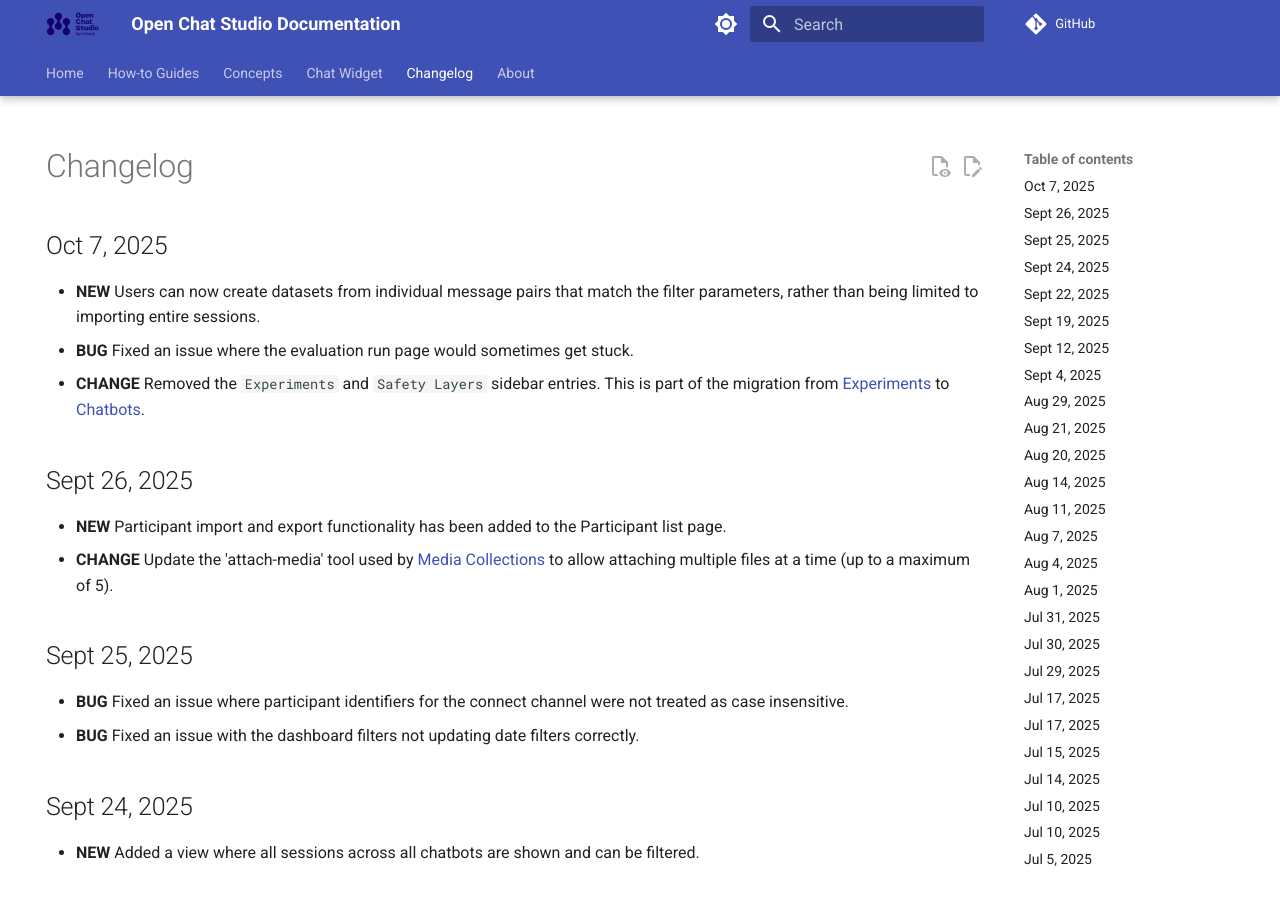
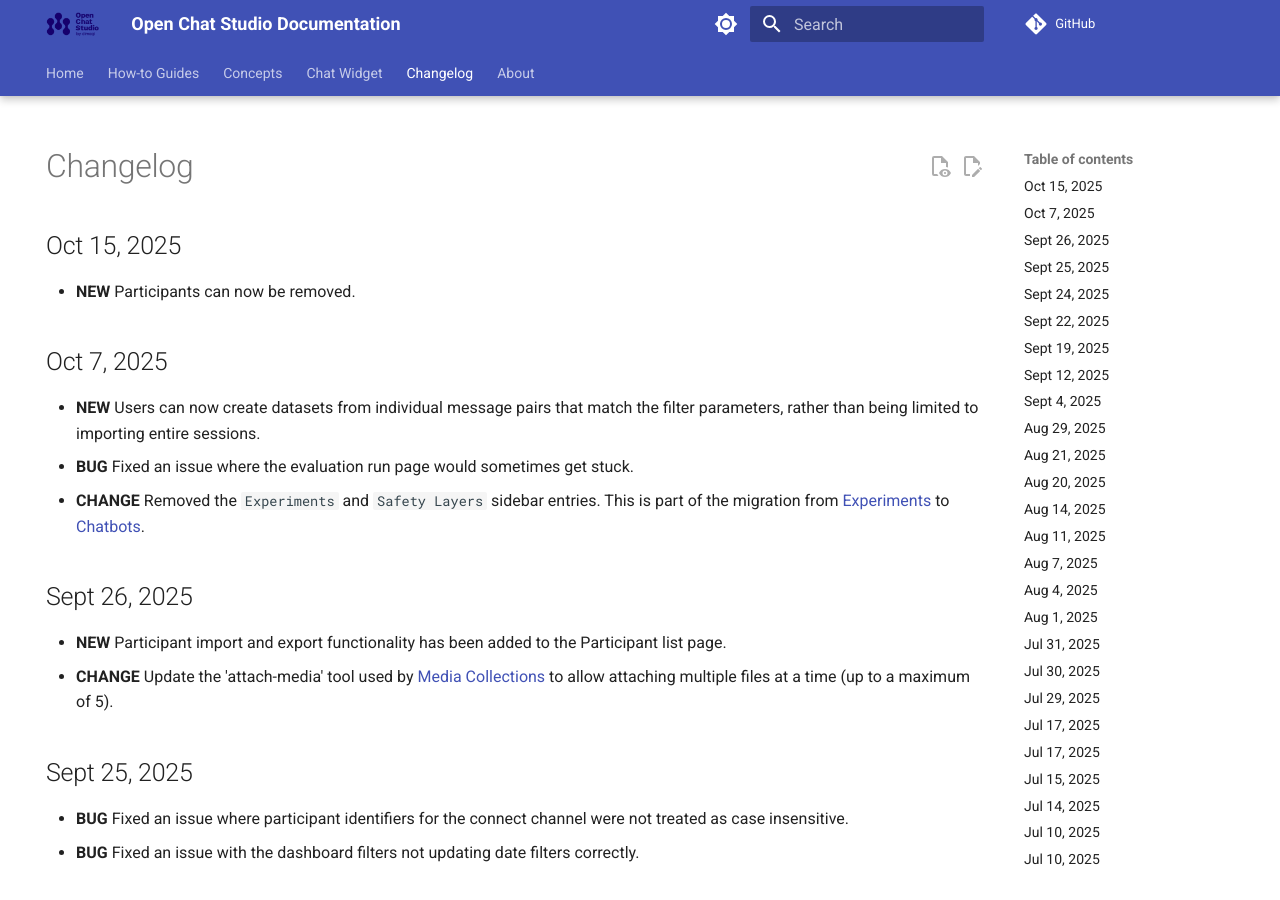
Before and after one commit to dimagi/open-chat-studio-docs, an MkDocs documentation site: the page built from docs/changelog.md, in a window 1280 px wide and 900 px high. Built offline with MkDocs 1.6.1 and Material for MkDocs 9.7.7, drawn with Linux system fonts in a browser that asks for light colours; emoji names are drawn with the system emoji font; a script that is not in the unit is left out; comment, search, counter and statistics services are not loaded.

Commit message:
Update changelog

```diff
--- a/docs/changelog.md
+++ b/docs/changelog.md
@@ -4,6 +4,8 @@
 ---
 
 # Changelog
+## Oct 15, 2025
+* **NEW** Participants can now be removed.
 
 ## Oct 7, 2025
 * **NEW** Users can now create datasets from individual message pairs that match the filter parameters, rather than being limited to importing entire sessions.
```
